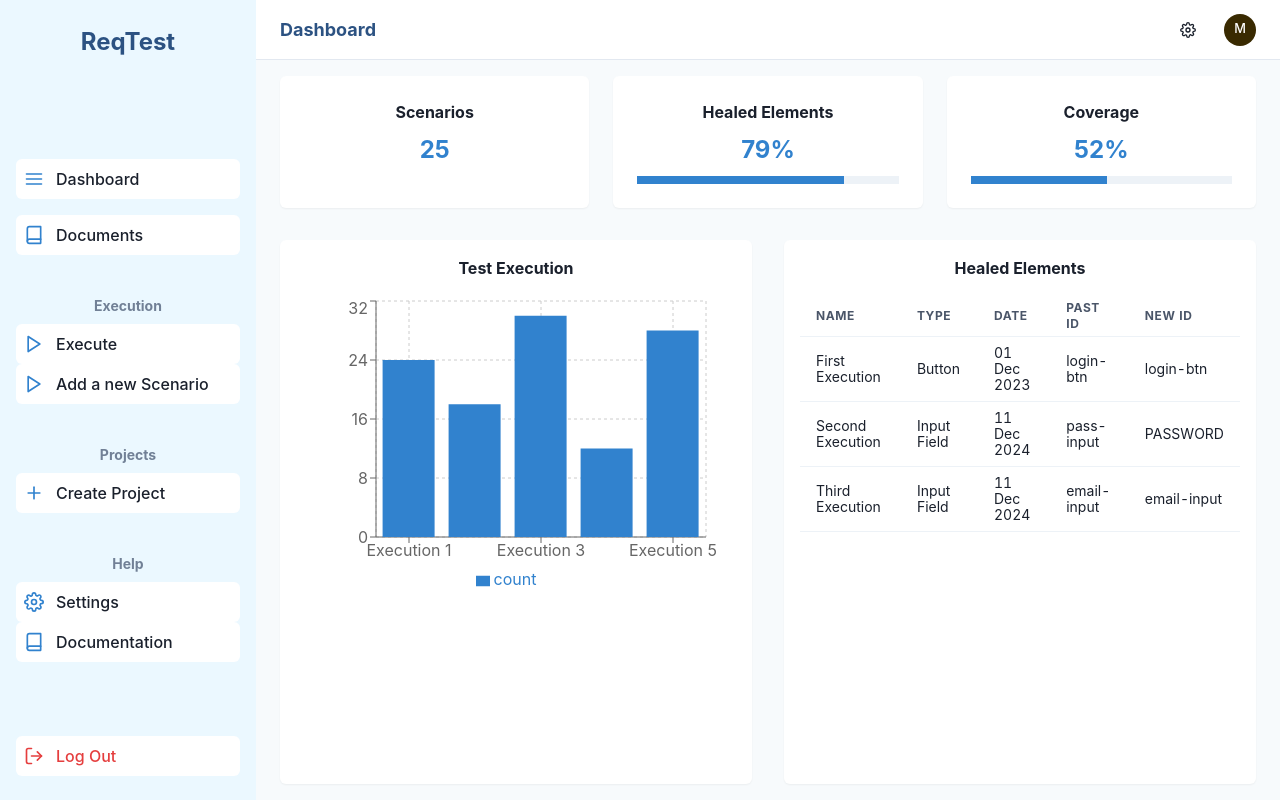
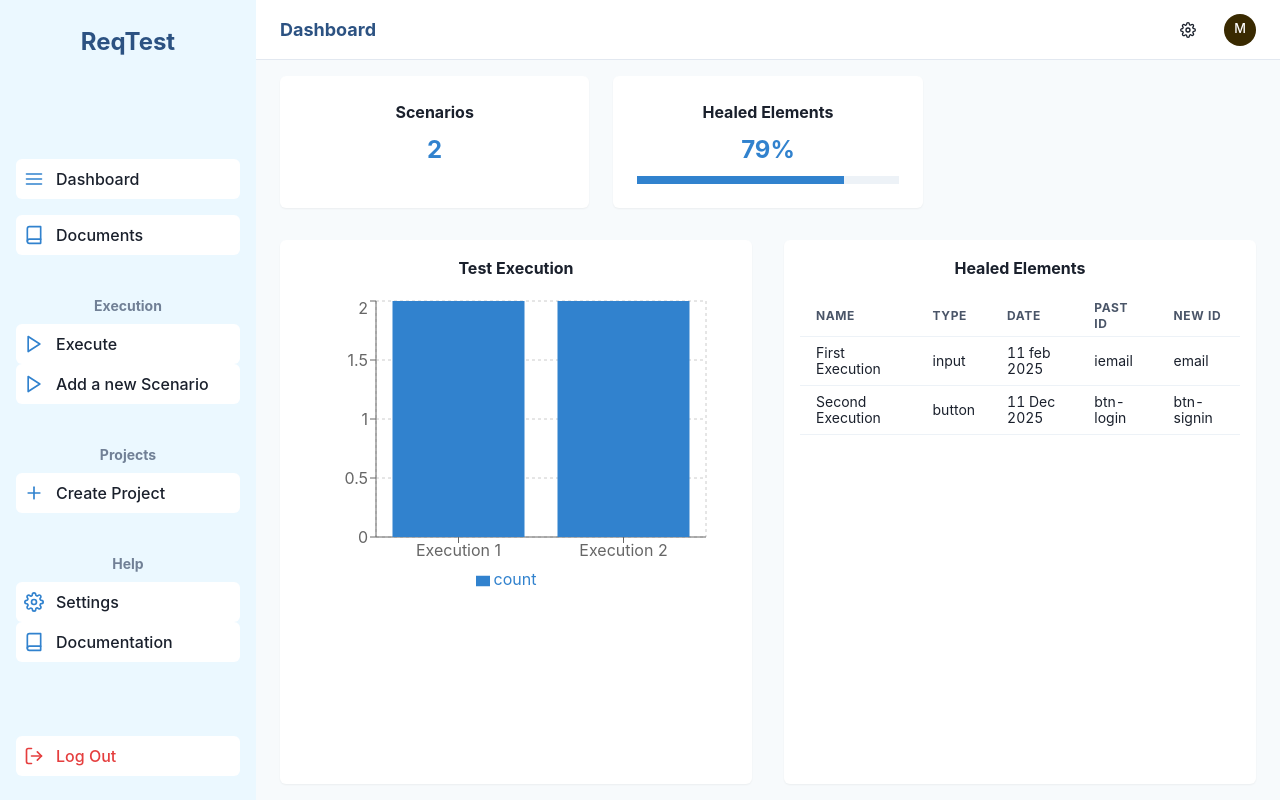
Before and after one commit to 7azemmm/Self-Healing-Framework, a React (Vite) app in the folder Frontend/: page /dashboard in a window 1280 px wide. Built offline with nearby package versions, Linux system fonts and the light colour scheme.

Commit message:
handle dashboard

```diff
--- a/Frontend/src/views/maindashboard/Dashboard.jsx
+++ b/Frontend/src/views/maindashboard/Dashboard.jsx
@@ -7,18 +7,14 @@ import { ResponsiveContainer, BarChart, Bar, XAxis, YAxis, Tooltip, CartesianGri
 const Dashboard = () => {
   // Static data for healed elements
   const healedElements = [
-    { name: "First Execution", type: "Button", date: "01 Dec 2023", pastId: "login-btn", newId: "login-btn" },
-    { name: "Second Execution", type: "Input Field", date: "11 Dec 2024", pastId: "pass-input", newId: "PASSWORD" },
-    { name: "Third Execution", type: "Input Field", date: "11 Dec 2024", pastId: "email-input", newId: "email-input" },
+    { name: "First Execution", type: "input", date: "11 feb 2025", pastId: "iemail", newId: "email" },
+    { name: "Second Execution", type: "button", date: "11 Dec 2025", pastId: "btn-login", newId: "btn-signin" },
   ];
 
   // Sample data for the bar chart: executions and their counts
   const executionData = [
-    { name: "Execution 1", count: 24 },
-    { name: "Execution 2", count: 18 },
-    { name: "Execution 3", count: 30 },
-    { name: "Execution 4", count: 12 },
-    { name: "Execution 5", count: 28 },
+    { name: "Execution 1", count: 2 },
+    { name: "Execution 2", count: 2 },
   ];
 
   return (
@@ -29,9 +25,8 @@ const Dashboard = () => {
         <Box flex="1" px={6} py={4} overflowY="auto" display="flex" flexDirection="column">
           {/* Stat Cards */}
           <SimpleGrid columns={{ base: 1, md: 3 }} spacing={6} mb={8}>
-            <StatCard title="Scenarios" value="25" />
+            <StatCard title="Scenarios" value="2" />
             <StatCard title="Healed Elements" value="79%" progress={79} />
-            <StatCard title="Coverage" value="52%" progress={52} />
           </SimpleGrid>
 
           {/* Main Content */}
```
